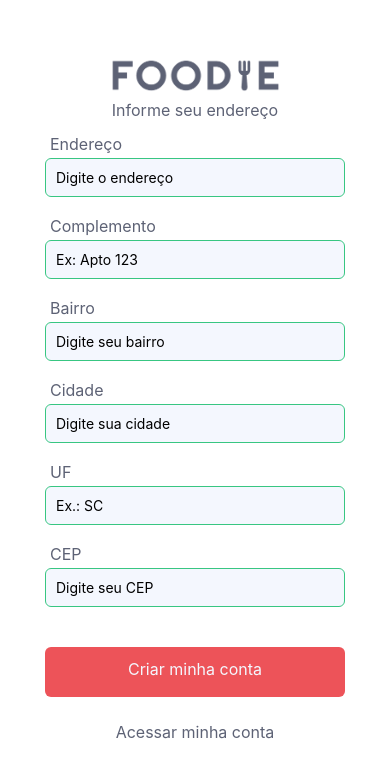
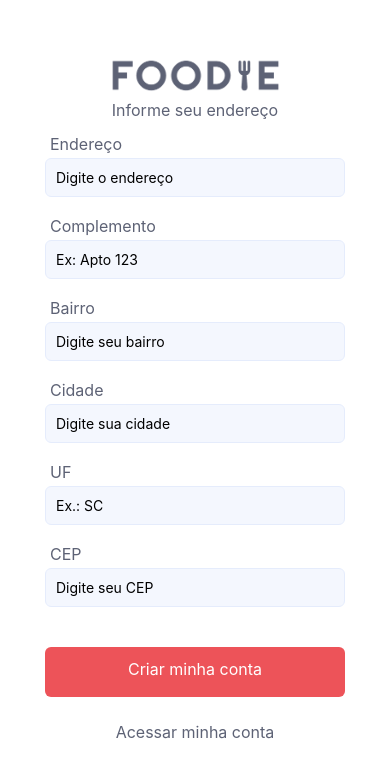
Before and after one commit to Marcos9868/foodie-mobile-lesson, a React Native app: screen / in a window 390 px wide. Shown: the top 778 px of the page. Built offline with nearby package versions, Linux system fonts and the light colour scheme.

Commit message:
fix: color scheme

```diff
--- a/src/components/form/styles.js
+++ b/src/components/form/styles.js
@@ -4,11 +4,11 @@ export const styles = {
     input: {
         display: 'flex',
         width: 300,
-        backgroundColor: colors.white,
+        backgroundColor: colors.lightGray,
         padding: 10,
         borderRadius: 6,
         borderWidth: 1,
-        borderColor: colors.lightGreen,
+        borderColor: colors.gray,
         alignItems: 'center'
     },
     label: {
--- a/src/constants/theme.js
+++ b/src/constants/theme.js
@@ -2,8 +2,9 @@ const colors = {
     red: '#ED5359',
     darkGray: '#5D6275',
     mediumGray: '#A6ABBC',
-    lightGray: '#E5ECFC',
-    white: '#F4F7FE',
+    gray: '#E5ECFC',
+    lightGray: '#F4F7FE',
+    white: '#FFFFFF',
     lightGreen: '#38C682'
 };
 
```
